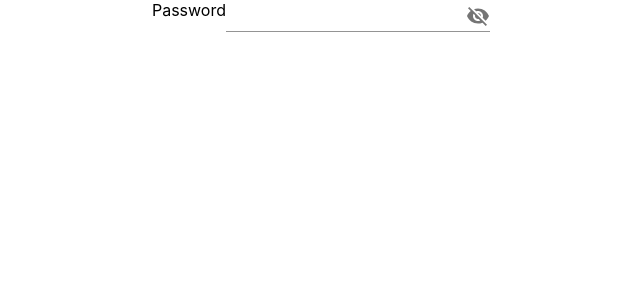
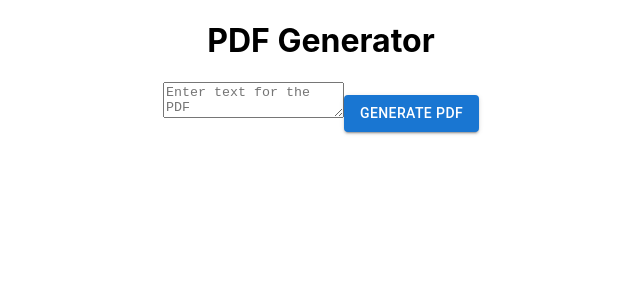
Before and after one commit to Ujala-355/react_tasks, a React (Create React App) app: page / in a window 1280 px wide. Shown: the top 300 px of the page, without its empty margins (319-959 px from the left). Built offline with nearby package versions, Linux system fonts and the light colour scheme.

Commit message:
create jsPDF

```diff
--- a/package.json
+++ b/package.json
@@ -17,6 +17,7 @@
     "emoji-picker-react": "^4.5.7",
     "emojilib": "^3.0.11",
     "image-compressor": "^2.0.3",
+    "jspdf": "^2.5.1",
     "react": "^18.2.0",
     "react-dom": "^18.2.0",
     "react-router-dom": "^6.18.0",
--- a/src/App.js
+++ b/src/App.js
@@ -58,12 +58,15 @@ import './App.css';
 // }
 // export default App;
 
-import MyPasswordToggle from "./PasswordToggle/passwordshowhide"
+// import MyPasswordToggle from "./PasswordToggle/passwordshowhide"
+
+import PdfGenerator from "./jsPDF/jsPdf";
 const App=()=>{
   return(
     <>
         <div className="App">
-              <MyPasswordToggle/>
+            <PdfGenerator/>
+            {/* <MyPasswordToggle/> */}
         </div>
     </>
   )
--- /dev/null
+++ b/src/jsPDF/jsPdf.js
@@ -0,0 +1,23 @@
+import React ,{useState} from "react";
+import jsPDF from "jspdf";
+import {Button} from "@mui/material"
+const PdfGenerator=()=>{
+    const [pdfContent,setPdfContent]=useState('');
+    const generatePDF=()=>{
+        const pdf=new jsPDF();
+        pdf.text(pdfContent,10,10);
+        pdf.save('Newgenerated.pdf')
+    }
+    return(
+        <>
+            <h1>PDF Generator</h1>
+            <textarea
+                value={pdfContent}
+                onChange={(e)=>setPdfContent(e.target.value)}
+                placeholder="Enter text for the PDF"
+            />
+            <Button onClick={generatePDF} variant="contained" >Generate PDF</Button>
+        </>
+    )
+}
+export default PdfGenerator;
```
Also changed, not shown: 1 other file (tests, documents, lock files or other folders).
